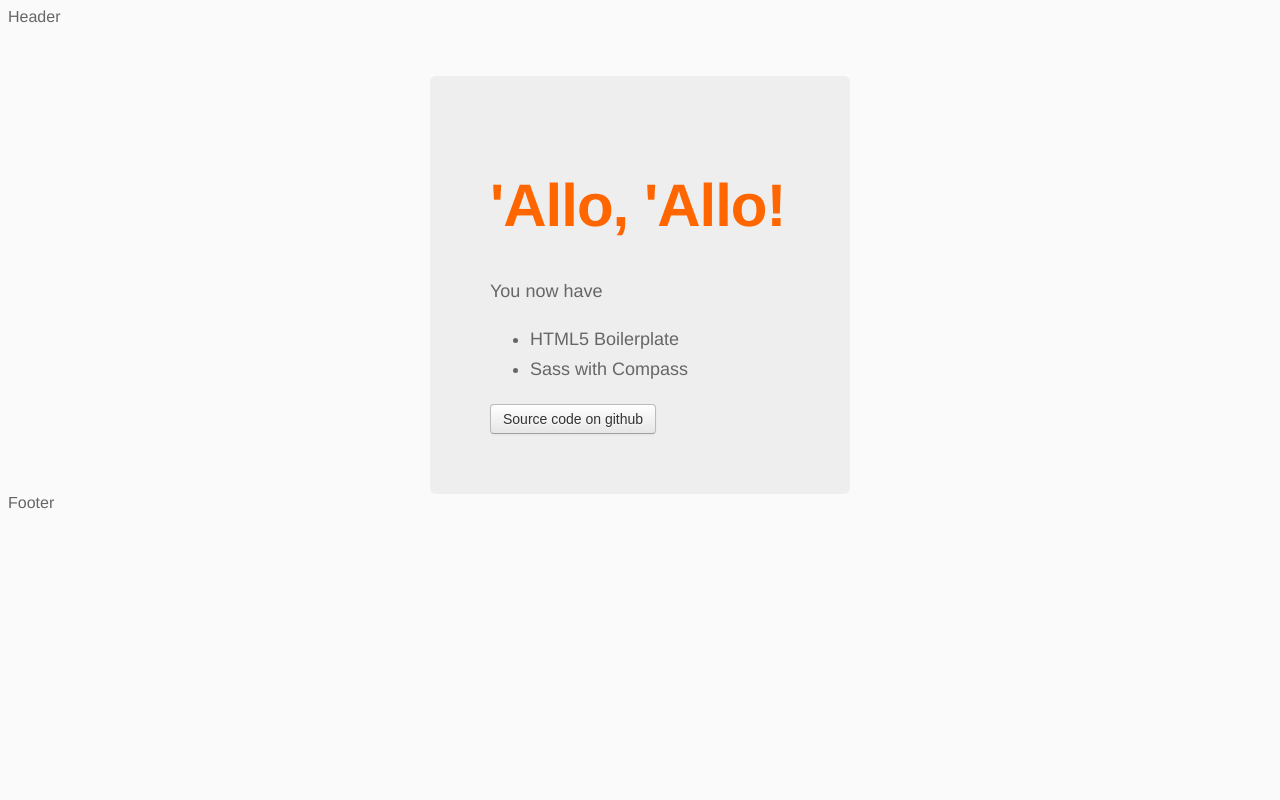
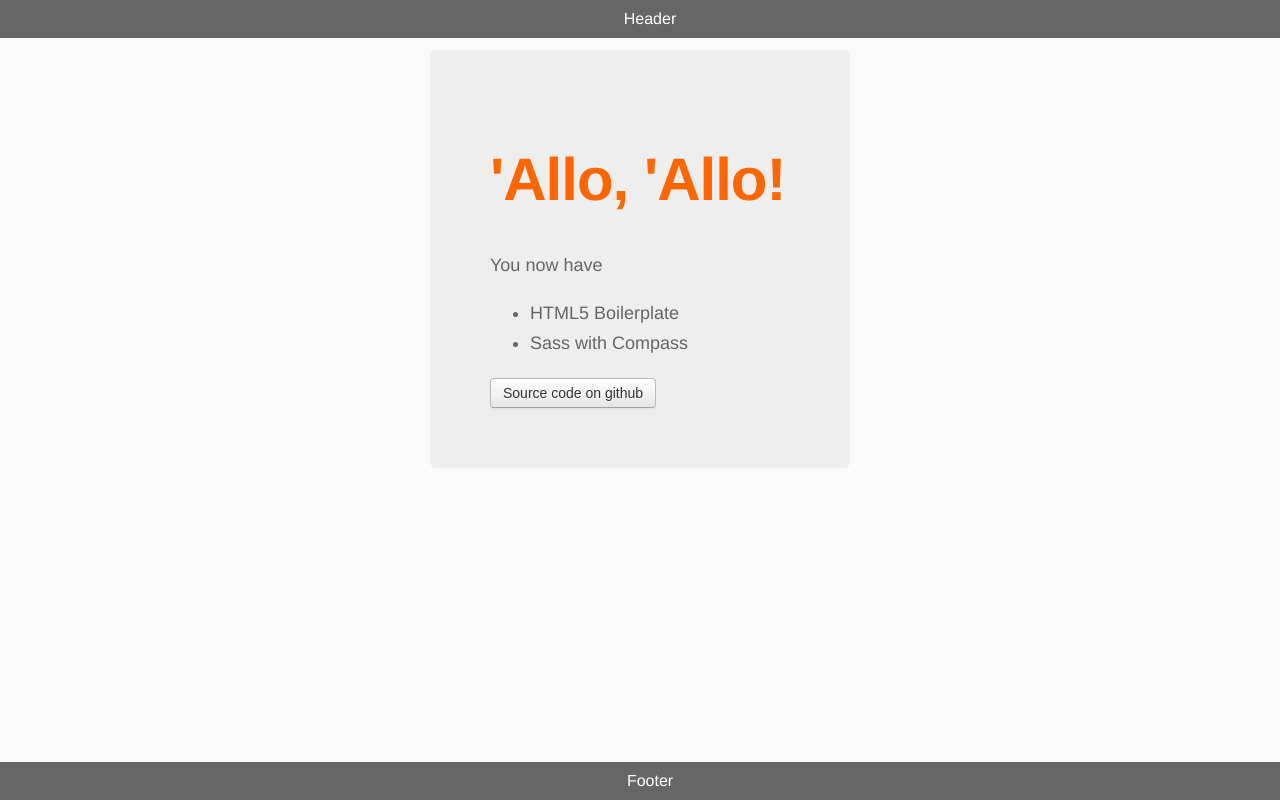
Before and after one commit to v1bh0r/sass_demo, a website: page app/index.html in a window 1280 px wide. Drawn offline with nearby package versions, Linux system fonts and the light colour scheme; files that its build step writes are made by us from their sources.

Commit message:
Added header footer and demonstrated inheritence.

```diff
--- a/app/styles/_base.scss
+++ b/app/styles/_base.scss
@@ -1,2 +1,3 @@
 @import 'modules/colors';
 @import 'modules/buttons';
+@import 'modules/nav';
--- a/app/styles/main.scss
+++ b/app/styles/main.scss
@@ -7,6 +7,7 @@
     background: #fafafa;
     font-family: "Helvetica Neue", Helvetica, Arial, sans-serif;
     color: $less-black;
+  margin: 0;
 }
 
 .hero-unit {
--- /dev/null
+++ b/app/styles/modules/_nav.scss
@@ -0,0 +1,9 @@
+.nav {
+  background-color: $less-black;
+  color: white;
+  position: absolute;
+  display: block;
+  width: 100%;
+  text-align: center;
+  padding: 10px;
+}
--- a/app/styles/partials/_footer.scss
+++ b/app/styles/partials/_footer.scss
@@ -0,0 +1,4 @@
+footer {
+  @extend .nav;
+  bottom: 0;
+}
--- a/app/styles/partials/_header.scss
+++ b/app/styles/partials/_header.scss
@@ -0,0 +1,4 @@
+header {
+  @extend .nav;
+  top: 0;
+}
```
